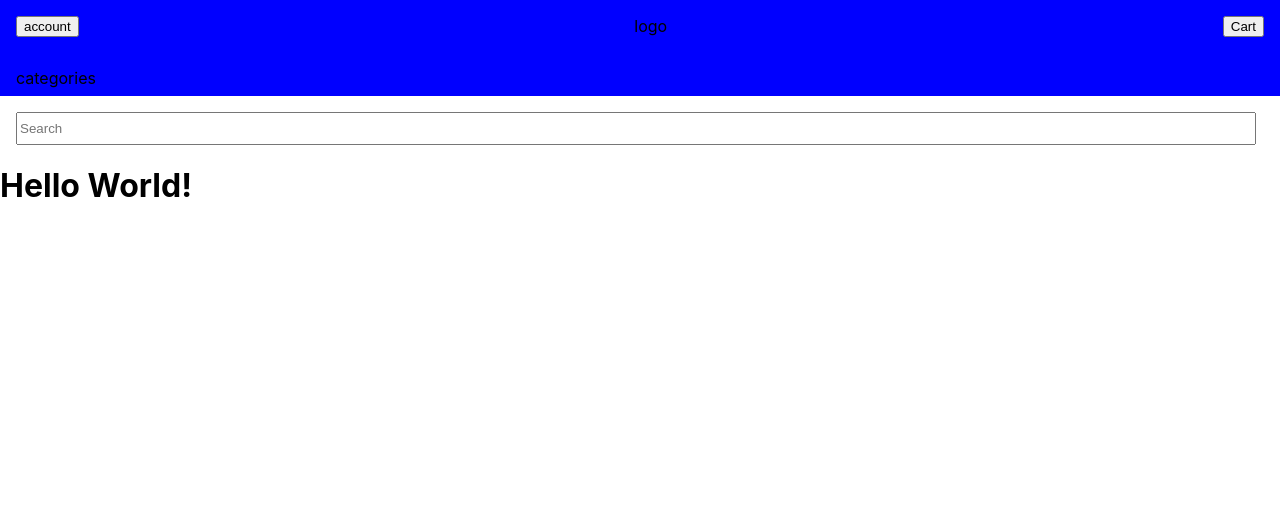
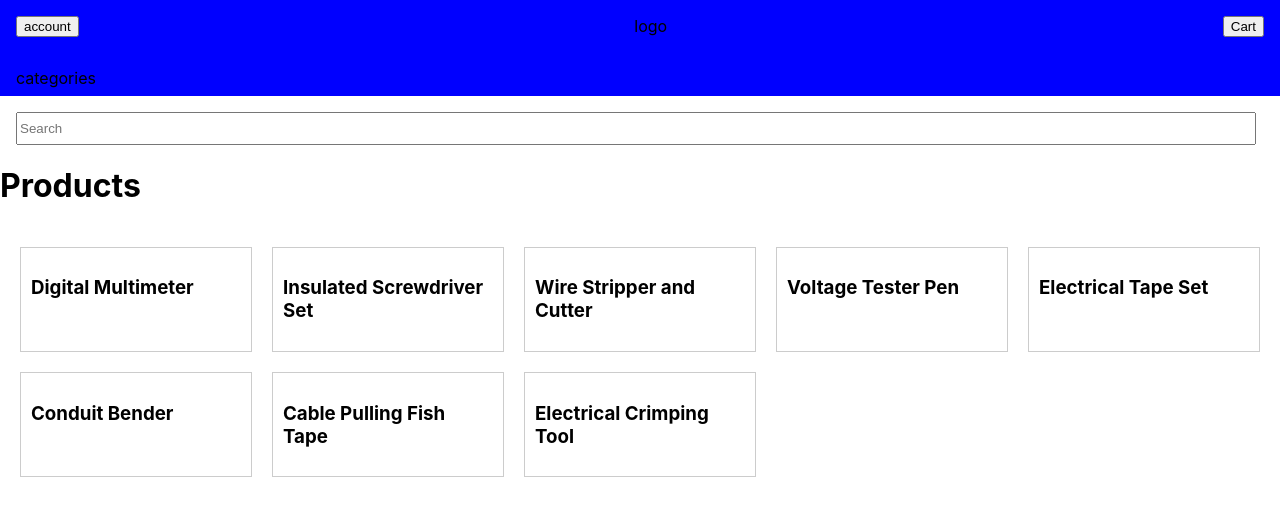
Before and after one commit to MosaabSaleem/electricToolsWebsite, a React (Create React App) app in the folder frontend/: page / in a window 1280 px wide. Shown: the top 516 px of the page. Built offline with nearby package versions, Linux system fonts and the light colour scheme.

Commit message:
Added basic layout for the products

```diff
--- a/frontend/src/Pages/ProductPage.jsx
+++ b/frontend/src/Pages/ProductPage.jsx
@@ -1,6 +1,7 @@
 import React from "react";
 import Layout from "../Components/Layout";
 import '../Styles/Product.css';
+import products from '../products.json';
 
 const ProductPage = () => {
 
@@ -10,7 +11,16 @@ const ProductPage = () => {
         <input className="searchBar" placeholder="Search"></input>
       </div>
 
-      <h1>Hello World!</h1>
+      <h1>Products</h1>
+
+      <div className="grid-container">
+        {products.map((product) => (
+          <div className="item">
+            <h3>{product.name}</h3>
+          </div>
+        ))}
+      </div>
+
     </Layout>
   );
 };
--- a/frontend/src/Styles/Product.css
+++ b/frontend/src/Styles/Product.css
@@ -8,3 +8,19 @@
   width: 100%;
   height: 2em;
 }
+
+.grid-container {
+  display: grid;
+  grid-template-columns: repeat(auto-fill, minmax(200px, 1fr));
+  grid-gap: 20px;
+  padding: 20px;
+}
+
+.item {
+  border: 1px solid #ccc;
+  padding: 10px;
+}
+
+.item:hover {
+  background-color: #bfbfbf;
+}
--- /dev/null
+++ b/frontend/src/products.json
@@ -0,0 +1,74 @@
+[
+  {
+    "id": 1,
+    "name": "Digital Multimeter",
+    "image_url": "https://example.com/images/digital-multimeter.jpg",
+    "qty": 40,
+    "price": 99.99,
+    "description": "A high-accuracy digital multimeter for measuring voltage, current, and resistance in electrical systems.",
+    "category": "Measurement Tools"
+  },
+  {
+    "id": 2,
+    "name": "Insulated Screwdriver Set",
+    "image_url": "https://example.com/images/insulated-screwdrivers.jpg",
+    "qty": 100,
+    "price": 29.99,
+    "description": "A set of insulated screwdrivers designed for working on live electrical circuits up to 1,000 volts.",
+    "category": "Hand Tools"
+  },
+  {
+    "id": 3,
+    "name": "Wire Stripper and Cutter",
+    "image_url": "https://example.com/images/wire-stripper.jpg",
+    "qty": 150,
+    "price": 14.99,
+    "description": "A reliable wire stripper and cutter with ergonomic handles and multiple gauge stripping slots.",
+    "category": "Wire Tools"
+  },
+  {
+    "id": 4,
+    "name": "Voltage Tester Pen",
+    "image_url": "https://example.com/images/voltage-tester-pen.jpg",
+    "qty": 200,
+    "price": 19.99,
+    "description": "A non-contact voltage tester pen with LED indicators for quickly detecting live wires.",
+    "category": "Safety Tools"
+  },
+  {
+    "id": 5,
+    "name": "Electrical Tape Set",
+    "image_url": "https://example.com/images/electrical-tape.jpg",
+    "qty": 500,
+    "price": 9.99,
+    "description": "A set of durable and flame-resistant electrical tapes in multiple colors for wire insulation and coding.",
+    "category": "Insulation Materials"
+  },
+  {
+    "id": 6,
+    "name": "Conduit Bender",
+    "image_url": "https://example.com/images/conduit-bender.jpg",
+    "qty": 30,
+    "price": 79.99,
+    "description": "A heavy-duty conduit bender for precise bending of electrical conduits with marked degree scales.",
+    "category": "Bending Tools"
+  },
+  {
+    "id": 7,
+    "name": "Cable Pulling Fish Tape",
+    "image_url": "https://example.com/images/fish-tape.jpg",
+    "qty": 50,
+    "price": 49.99,
+    "description": "A 50-foot durable fish tape for guiding wires and cables through walls, conduits, and tight spaces.",
+    "category": "Cable Management"
+  },
+  {
+    "id": 8,
+    "name": "Electrical Crimping Tool",
+    "image_url": "https://example.com/images/crimping-tool.jpg",
+    "qty": 80,
+    "price": 39.99,
+    "description": "A professional-grade crimping tool for securely attaching connectors to electrical wires.",
+    "category": "Connector Tools"
+  }
+]
```
